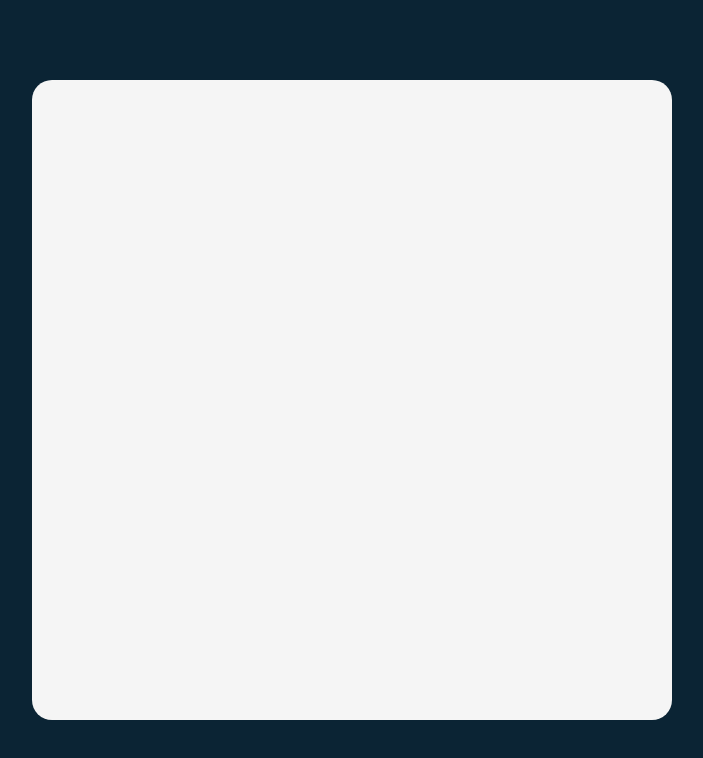
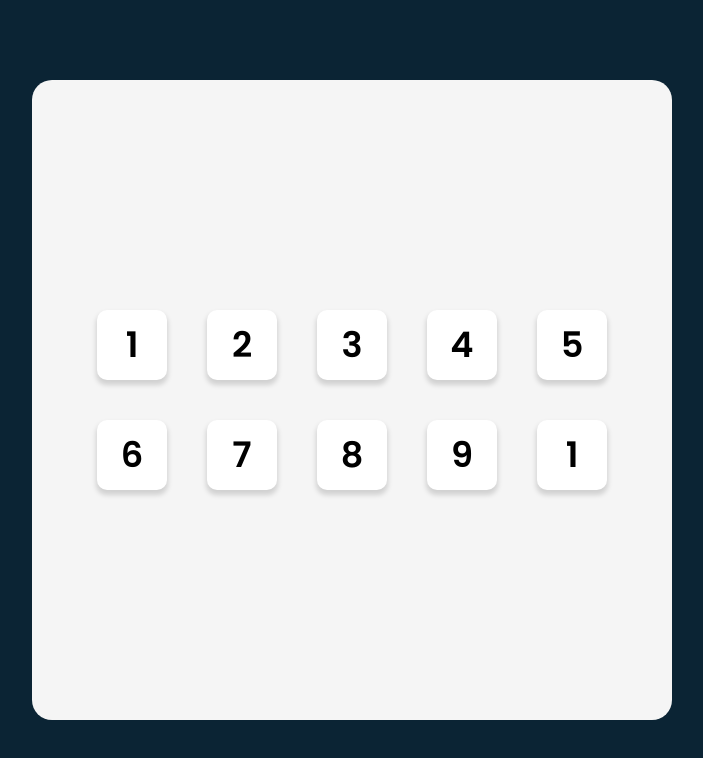
Before and after one commit to sleep24less/tenzies-game, a React (Vite) app: page / in a window 1280 px wide. Shown: the top 758 px of the page, without its empty margins (288-991 px from the left). Built offline with nearby package versions, Linux system fonts and the light colour scheme.

Commit message:
Add and style dice comp, add tab icon

```diff
--- a/index.html
+++ b/index.html
@@ -1,13 +1,20 @@
 <!DOCTYPE html>
 <html lang="en">
+
 <head>
   <meta charset="UTF-8" />
-    <link rel="icon" type="image/svg+xml" href="/vite.svg" />
+  <link rel="icon" href="./public/dice.png" />
   <meta name="viewport" content="width=device-width, initial-scale=1.0" />
-    <title>Vite + React</title>
+  <link rel="preconnect" href="https://fonts.googleapis.com">
+  <link rel="preconnect" href="https://fonts.gstatic.com" crossorigin>
+  <link href="https://fonts.googleapis.com/css2?family=Poppins:wght@200;400;600;700;800&display=swap" rel="stylesheet">
+  <script src="https://kit.fontawesome.com/53c06c11c4.js" crossorigin="anonymous"></script>
+  <title>Tenzies Game</title>
 </head>
+
 <body>
   <div id="root"></div>
   <script type="module" src="/src/main.jsx"></script>
 </body>
+
 </html>
--- a/src/App.jsx
+++ b/src/App.jsx
@@ -1,9 +1,21 @@
 import { useState } from 'react'
+import Die from './Die'
 
 function App() {
   return (
     <main className='main_box'>
-
+      <div className='dice_container'>
+        <Die value={1} />
+        <Die value={2} />
+        <Die value={3} />
+        <Die value={4} />
+        <Die value={5} />
+        <Die value={6} />
+        <Die value={7} />
+        <Die value={8} />
+        <Die value={9} />
+        <Die value={1} />
+      </div>
     </main>
   )
 }
--- /dev/null
+++ b/src/Die.jsx
@@ -0,0 +1,7 @@
+export default function Die(props) {
+    return (
+        <div className="die noselect">
+            {props.value}
+        </div>
+    )
+}
--- a/src/index.css
+++ b/src/index.css
@@ -147,6 +147,7 @@ body {
   background-color: var(--color-bg);
   height: 100vh;
   font-size: 16px;
+  font-family: 'Poppins', sans-serif;
 }
 
 #root {
@@ -157,8 +158,54 @@ body {
 }
 
 .main_box {
+  display: flex;
+  flex-direction: column;
+  justify-content: center;
+  align-items: center;
   background-color: var(--color-box);
   height: 640px;
   width: 640px;
   border-radius: 20px;
 }
+
+.dice_container {
+  display: grid;
+  grid-template-columns: repeat(5, 1fr);
+  grid-template-rows: repeat(2, 1fr);
+  gap: 40px;
+}
+
+.die {
+  display: flex;
+  justify-content: center;
+  align-items: center;
+  width: 70px;
+  height: 70px;
+  background-color: var(--color-dice);
+  border-radius: 10px;
+  box-shadow: 0px 4px 5px 1px rgba(0, 0, 0, 0.15);
+  font-size: 2.2rem;
+  font-weight: 600;
+  cursor: pointer;
+}
+
+.die:active {
+  box-shadow: inset 0px 4px 5px 1px rgba(0, 0, 0, 0.15);
+}
+
+/* Cant select text in dice */
+.noselect {
+  -webkit-touch-callout: none;
+  /* iOS Safari */
+  -webkit-user-select: none;
+  /* Safari */
+  -khtml-user-select: none;
+  /* Konqueror HTML */
+  -moz-user-select: none;
+  /* Old versions of Firefox */
+  -ms-user-select: none;
+  /* Internet Explorer/Edge */
+  user-select: none;
+  /* Non-prefixed version, currently
+                                  supported by Chrome, Edge, Opera and Firefox */
+}
```
Also changed, not shown: public/dice.png (added). Lines whose indentation alone changed are shown as unchanged.
